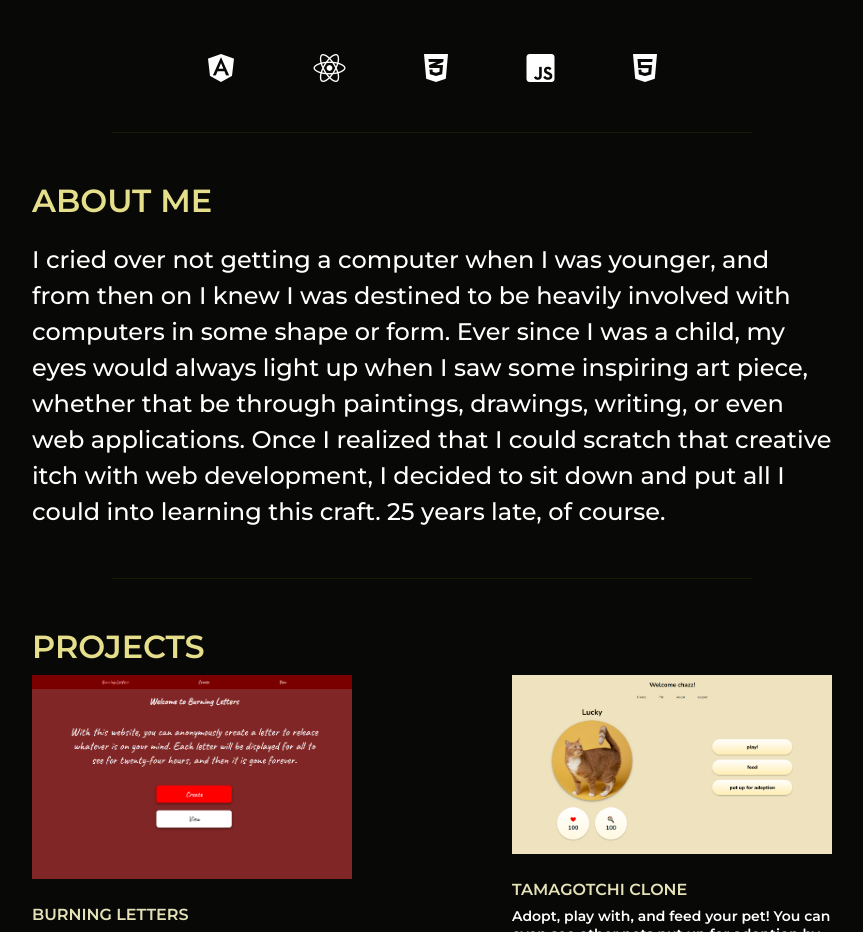
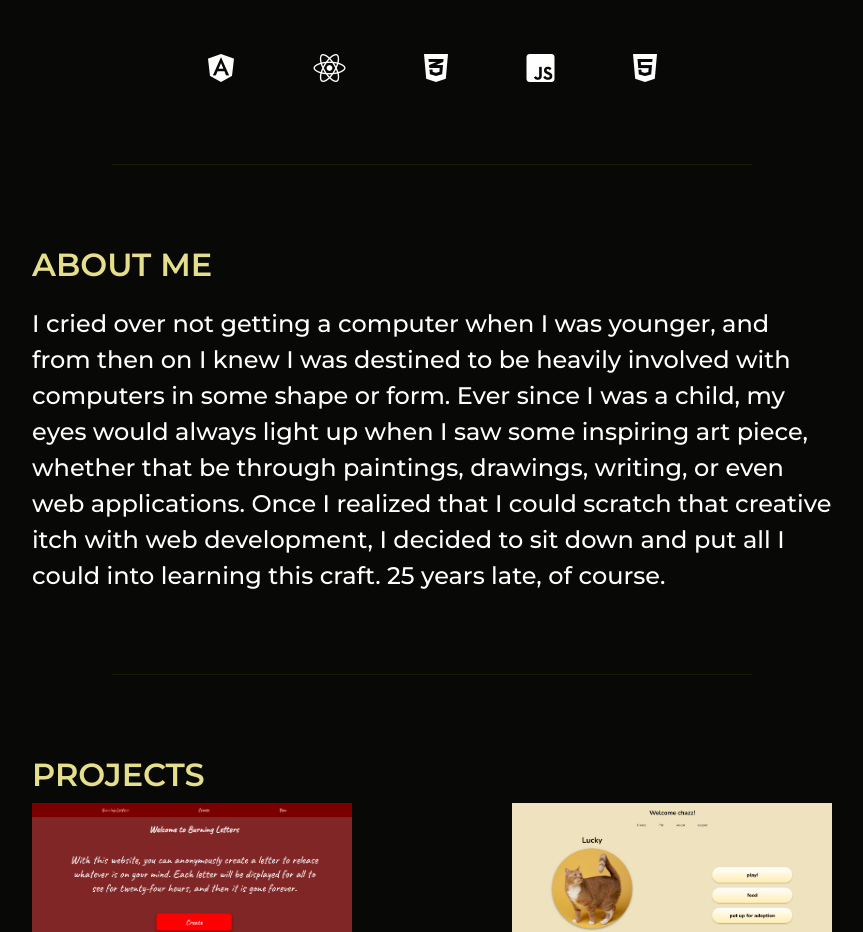
Before and after one commit to czcarrizales/react-portfolio, a React (Create React App) app: page / in a window 1280 px wide. Shown: the part 940-1872 px from the top of the page, without its empty margins (208-1071 px from the left). Built offline with nearby package versions, Linux system fonts and the light colour scheme.

Commit message:
increase top bottom margin on hrs

```diff
--- a/src/css/App.css
+++ b/src/css/App.css
@@ -20,8 +20,8 @@ hr {
     border: none;
     margin-left: 2em;
     margin-right: 2em;
-    margin-top: 3em;
-    margin-bottom: 3em;
+    margin-top: 5em;
+    margin-bottom: 5em;
 }
 
 @media (min-width: 800px) {
```
